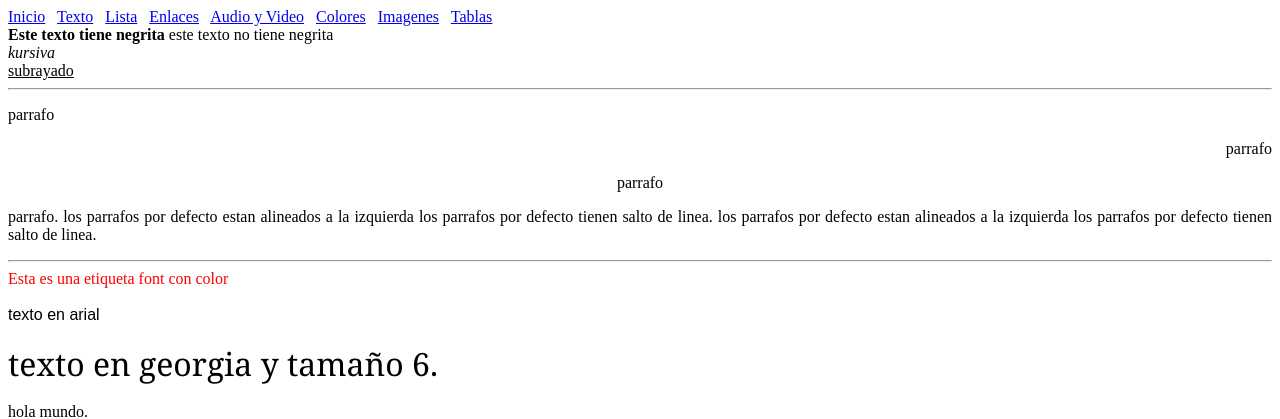
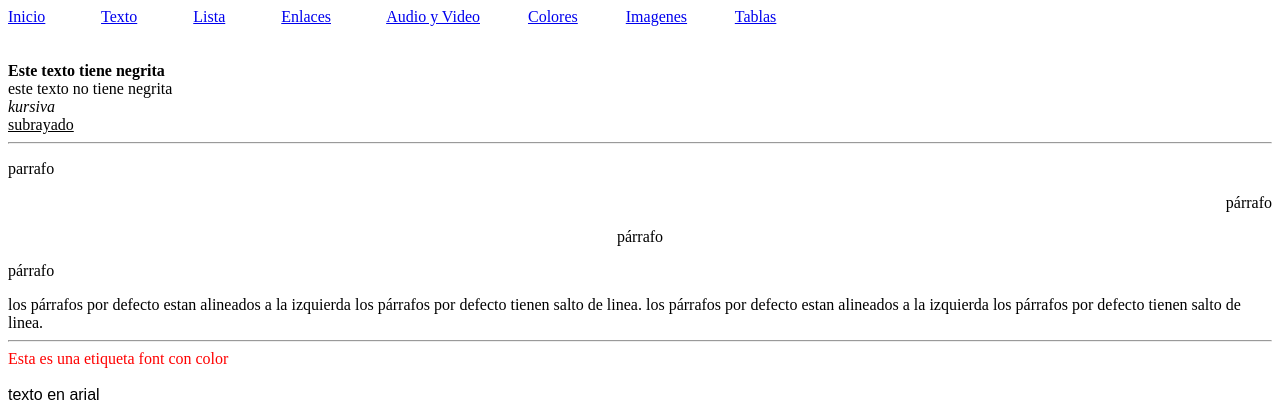
Before and after one commit to lisbethonayambay-dev/HTML, a plain HTML site: page textos2.html in a window 1280 px wide. Shown: the top 419 px of the page. Drawn offline with Linux system fonts and the light colour scheme.

Commit message:
Update textos2.html

```diff
--- a/textos2.html
+++ b/textos2.html
@@ -6,33 +6,34 @@
     <title>Document</title>
 </head>
 <body>
-    <a href="index.html">Inicio</a> &nbsp;
-    <a href="textos2.html">Texto</a> &nbsp;
-    <a href="listas.html">Lista</a> &nbsp;
-    <a href="enlaces.html">Enlaces</a> &nbsp;
-    <a href="audioYvideo.html">Audio y Video</a> &nbsp;
-    <a href="colores.html">Colores</a> &nbsp;
-    <a href="imagenes.html">Imagenes</a> &nbsp;
-    <a href="tablas.html">Tablas</a> &nbsp;
-    <br>
+    <a href="index.html">Inicio</a> &nbsp;&nbsp;&nbsp;&nbsp;&nbsp;&nbsp;&nbsp;&nbsp;&nbsp;&nbsp;&nbsp;&nbsp;
+    <a href="textos2.html">Texto</a> &nbsp;&nbsp;&nbsp;&nbsp;&nbsp;&nbsp;&nbsp;&nbsp;&nbsp;&nbsp;&nbsp;&nbsp;
+    <a href="listas.html">Lista</a> &nbsp;&nbsp;&nbsp;&nbsp;&nbsp;&nbsp;&nbsp;&nbsp;&nbsp;&nbsp;&nbsp;&nbsp;
+    <a href="enlaces.html">Enlaces</a> &nbsp;&nbsp;&nbsp;&nbsp;&nbsp;&nbsp;&nbsp;&nbsp;&nbsp;&nbsp;&nbsp;&nbsp;
+    <a href="audioYvideo.html">Audio y Video</a> &nbsp;&nbsp;&nbsp;&nbsp;&nbsp;&nbsp;&nbsp;&nbsp;&nbsp;&nbsp;
+    <a href="colores.html">Colores</a> &nbsp;&nbsp;&nbsp;&nbsp;&nbsp;&nbsp;&nbsp;&nbsp;&nbsp;&nbsp;
+    <a href="imagenes.html">Imagenes</a> &nbsp;&nbsp;&nbsp;&nbsp;&nbsp;&nbsp;&nbsp;&nbsp;&nbsp;&nbsp;
+    <a href="tablas.html">Tablas</a> &nbsp;&nbsp;&nbsp;&nbsp;&nbsp;&nbsp;&nbsp;&nbsp;&nbsp;&nbsp;
+    <br><br><br>
+
     <b>Este texto tiene negrita</b>
-    <!-- <br> salto de linea  -->
+    <br><!-- <br> salto de linea  -->
     este texto no tiene negrita
     <br>
     <i>kursiva</i>
     <br>
     <u>subrayado</u>
+
     <hr> <!-- <br> salto de linea  -->
 
     <p>parrafo</p>
-    <p align="right">parrafo</p>
-    <p align="center">parrafo</p>
-    <p align="justify">parrafo.
-        los parrafos por defecto estan alineados a la izquierda
-        los parrafos por defecto tienen salto de linea.
-        los parrafos por defecto estan alineados a la izquierda
-        los parrafos por defecto tienen salto de linea.
-    </p>
+    <p align="right">párrafo</p>
+    <p align="center">párrafo</p>
+    <p align="justify">párrafo</p>
+        los párrafos por defecto estan alineados a la izquierda
+        los párrafos por defecto tienen salto de linea.
+        los párrafos por defecto estan alineados a la izquierda
+        los párrafos por defecto tienen salto de linea.
 
     <hr>
 
@@ -47,17 +48,19 @@
     <br><br>
 
 
-    hola mundo. &nbsp;&nbsp;&nbsp;&nbsp;&nbsp;&nbsp;
+    hola mundo. &nbsp;&nbsp;&nbsp;&nbsp;&nbsp;&nbsp; Aplicamos espacios con "nbsp"
 
     <hr>
-
     <!-- <br> titulos. solo existen de <h1> hasta <h6>.
-        <h1> es el mas grande y <h6> es el mas pequeño -->
+    <h1> es el mas grande y <h6> es el mas pequeño -->
     <h1>texto con h1</h1>
     <h2>texto con h2</h2>
     <h3>texto con h3</h3>
     <h4>texto con h4</h4>
     <h5>texto con h5</h5>
     <h6>texto con h6</h6>
+
+    <br><br><br><br><br><br><br><br>
+
 </body>
 </html>
```
